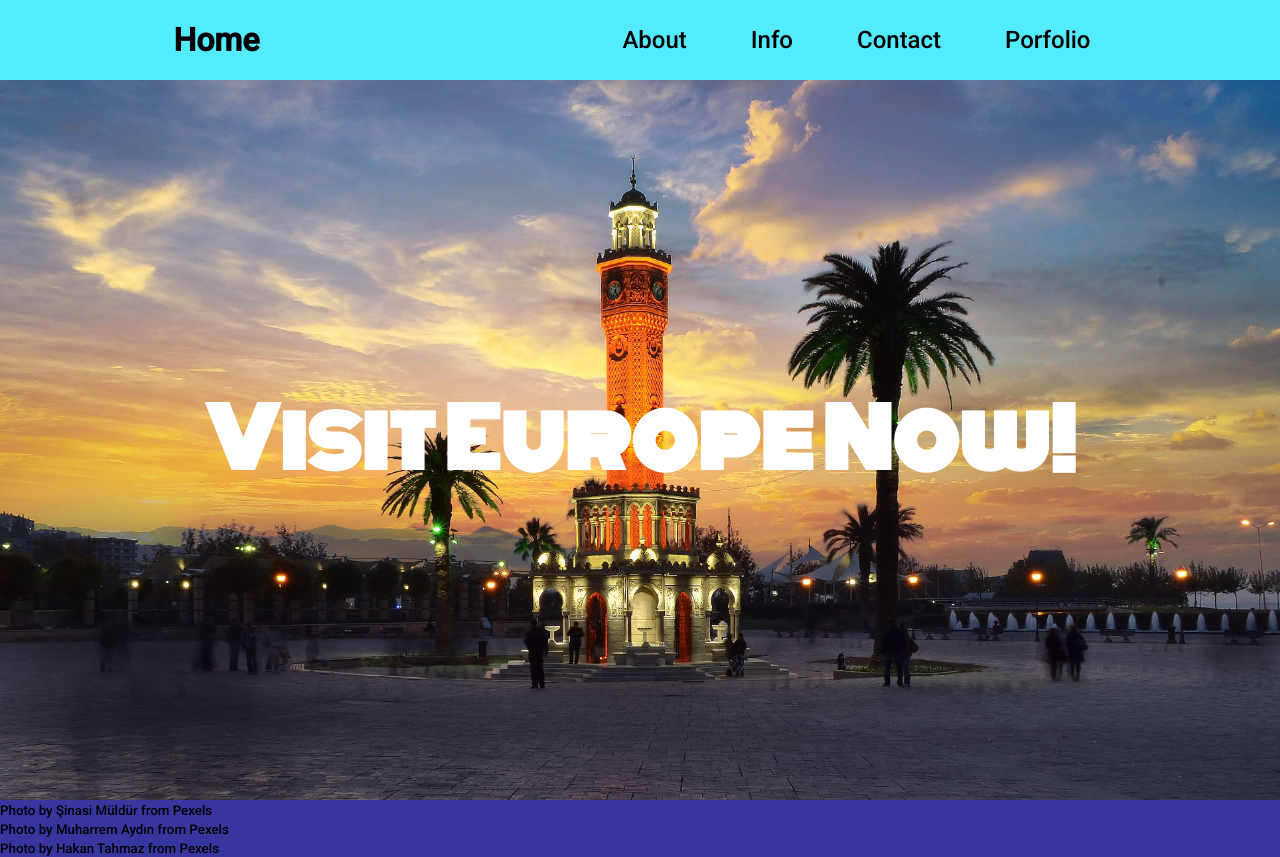
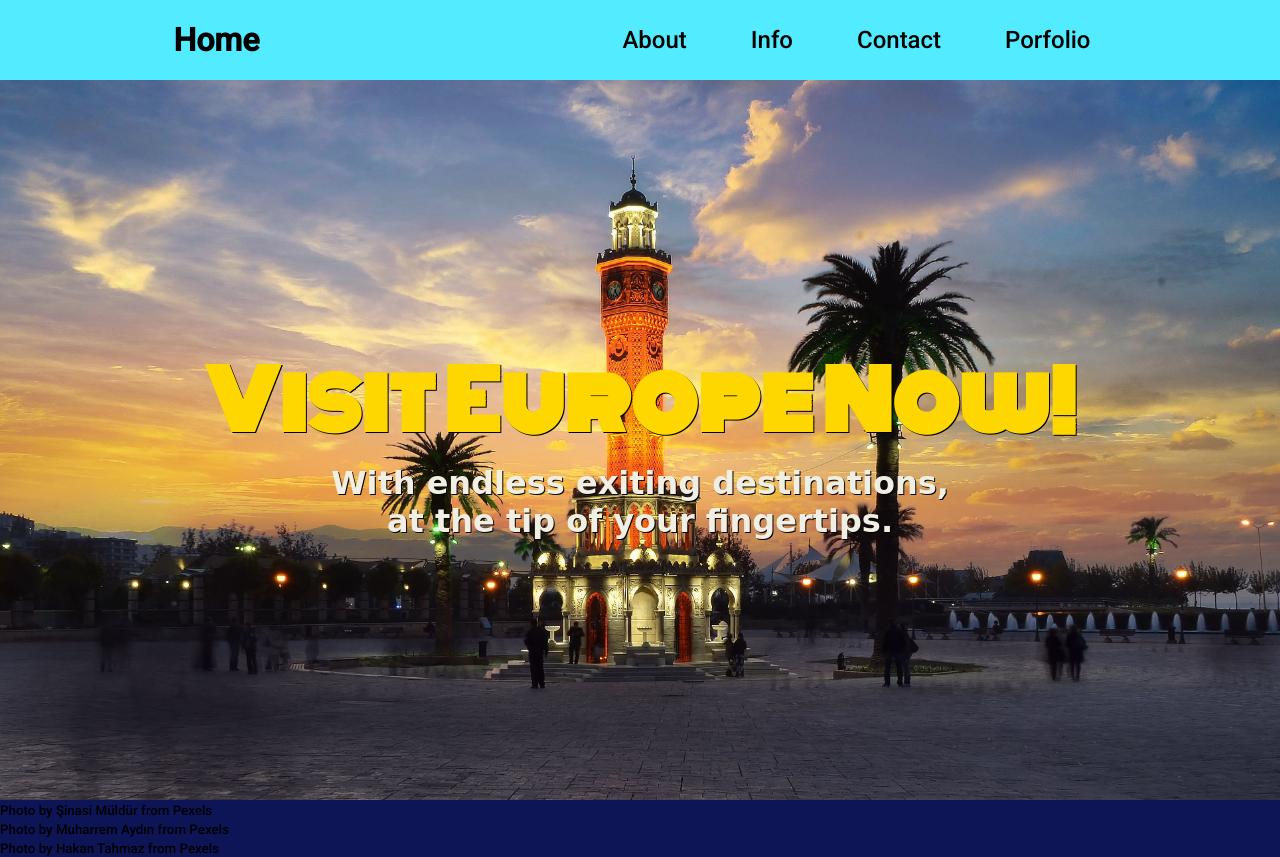
Before and after one commit to magnus-schj/FreakyFriday, a plain HTML site: page Magnus/index.html in a window 1280 px wide. Drawn offline with Linux system fonts and the light colour scheme.

Commit message:
hero styling and text

```diff
--- a/Magnus/index.html
+++ b/Magnus/index.html
@@ -6,8 +6,9 @@
     <meta name="viewport" content="width=device-width, initial-scale=1.0">
     <link href="https://fonts.googleapis.com/css2?family=Roboto:ital,wght@0,500;1,400&display=swap" rel="stylesheet">
     <link href="https://fonts.googleapis.com/css2?family=Monoton&display=swap" rel="stylesheet">
+
     <link rel="stylesheet" href="/style/style.css">
-    <title>Traveling in Europe</title>
+    <title>Traveling in Europe | Home Page</title>
 </head>
 
 <body>
@@ -25,6 +26,8 @@
         </header>
         <section class="hero">
             <h1>Visit Europe Now!</h1>
+            <h2>With endless exiting destinations,</h2>
+            <h2>at the tip of your fingertips.</h2>
         </section>
     </main>
     <footer>
--- a/Magnus/style/style.css
+++ b/Magnus/style/style.css
@@ -6,7 +6,7 @@
 }
 
 body {
-    background: #38359e;
+    background: rgb(13, 21, 87);
     font-family: 'Roboto', sans-serif;
 }
 
@@ -52,10 +52,19 @@ nav ul {
     align-items: center;
     justify-content: center;
     color: white;
-    font-family: 'Monoton', cursive;
 }
 
 .hero h1 {
+    font-family: 'Monoton', cursive;
     font-size: 5rem;
+    color: gold;
+    text-shadow: 1px 1px black;
+    text-align: center;
+}
 
+.hero h2 {
+    font-size: 2rem;
+    font-family: 'Pacifico', cursive;
+    color: rgb(241, 239, 227);
+    text-shadow: 1px 1px black;
 }
```
